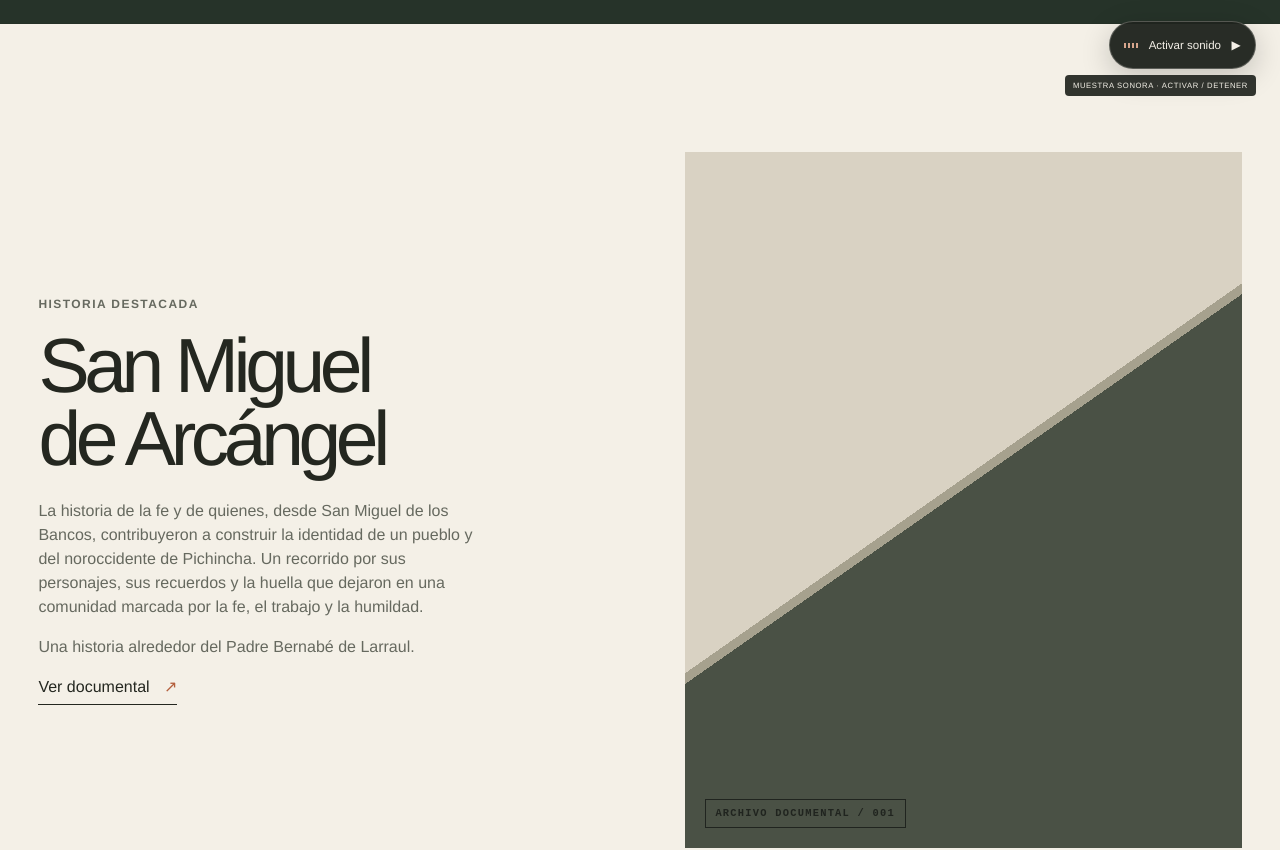
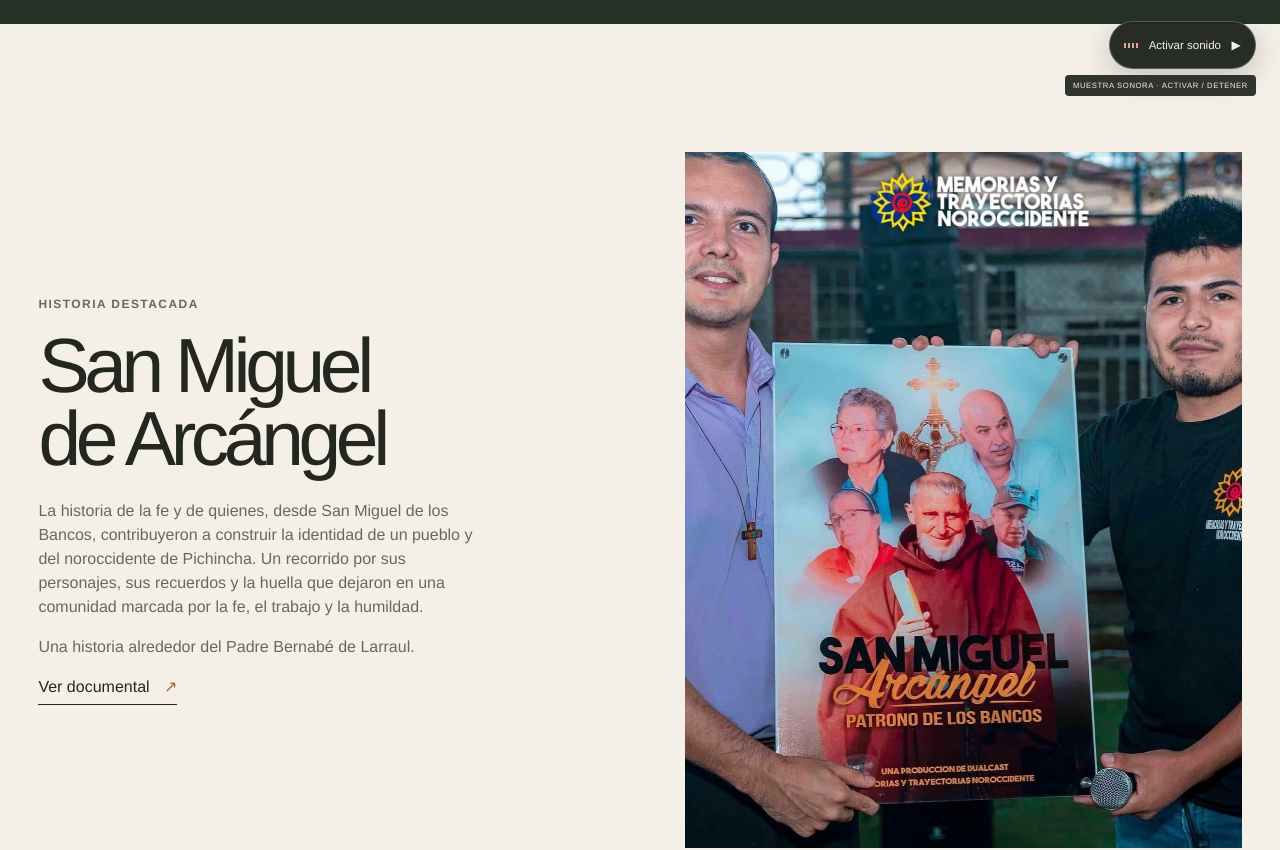
Before and after one commit to nzcrsn/mxrcus-site, a Next.js app: page /memorias in a window 1280 px wide. Shown: the part 680-1530 px from the top of the page. Built offline with nearby package versions, Linux system fonts and the light colour scheme; no server answers.

Commit message:
design: preserve documentary image below simplified hero

```diff
--- a/src/app/memorias/page.tsx
+++ b/src/app/memorias/page.tsx
@@ -1,4 +1,5 @@
 import type { Metadata } from "next";
+import Image from "next/image";
 import Link from "next/link";
 import { Reveal } from "@/components/ui/Reveal";
 import { MediaMosaic } from "@/components/MediaMosaic";
@@ -25,7 +26,7 @@ export default function MemoriasPage() {
             <p className="caption">Una historia alrededor del Padre Bernabé de Larraul.</p>
             <Link className="text-link" href="https://www.youtube.com/watch?v=B9bjsZKAHSM&t=42s" target="_blank" rel="noreferrer">Ver documental</Link>
           </Reveal>
-          <Reveal className="archive-media" delay={100}><div className="archive-media-placeholder" aria-hidden="true"><span>ARCHIVO DOCUMENTAL / 001</span></div></Reveal>
+          <Reveal className="archive-media" delay={100}><Image src="/media/photography/memoria-san-miguel.jpg" alt="Imagen del proyecto documental San Miguel de Arcángel" fill sizes="(max-width: 719px) 100vw, 50vw" /></Reveal>
         </div>
       </section>
       <MediaMosaic eyebrow="Memorias y Trayectorias" title="La memoria vive en sus imágenes." />
```
